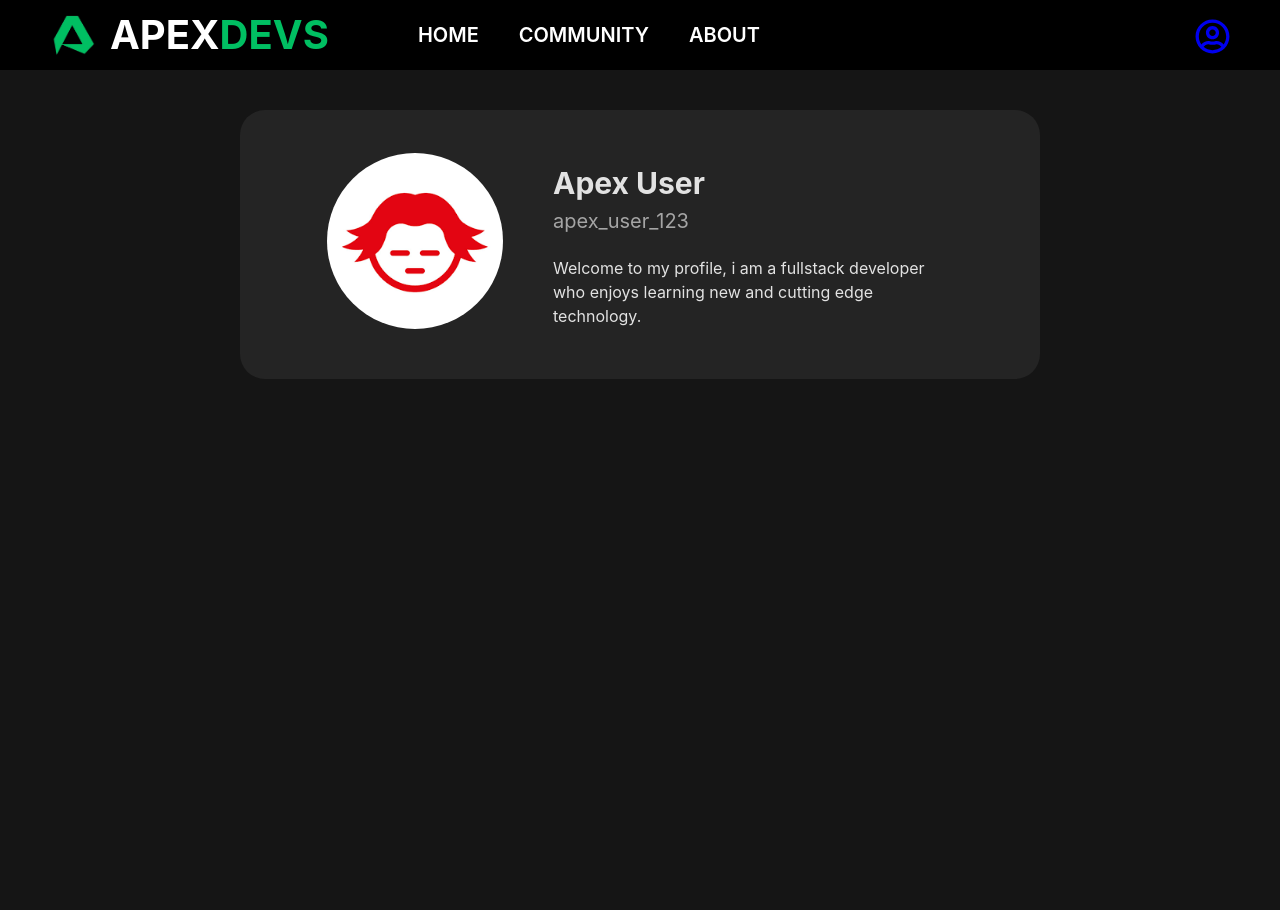
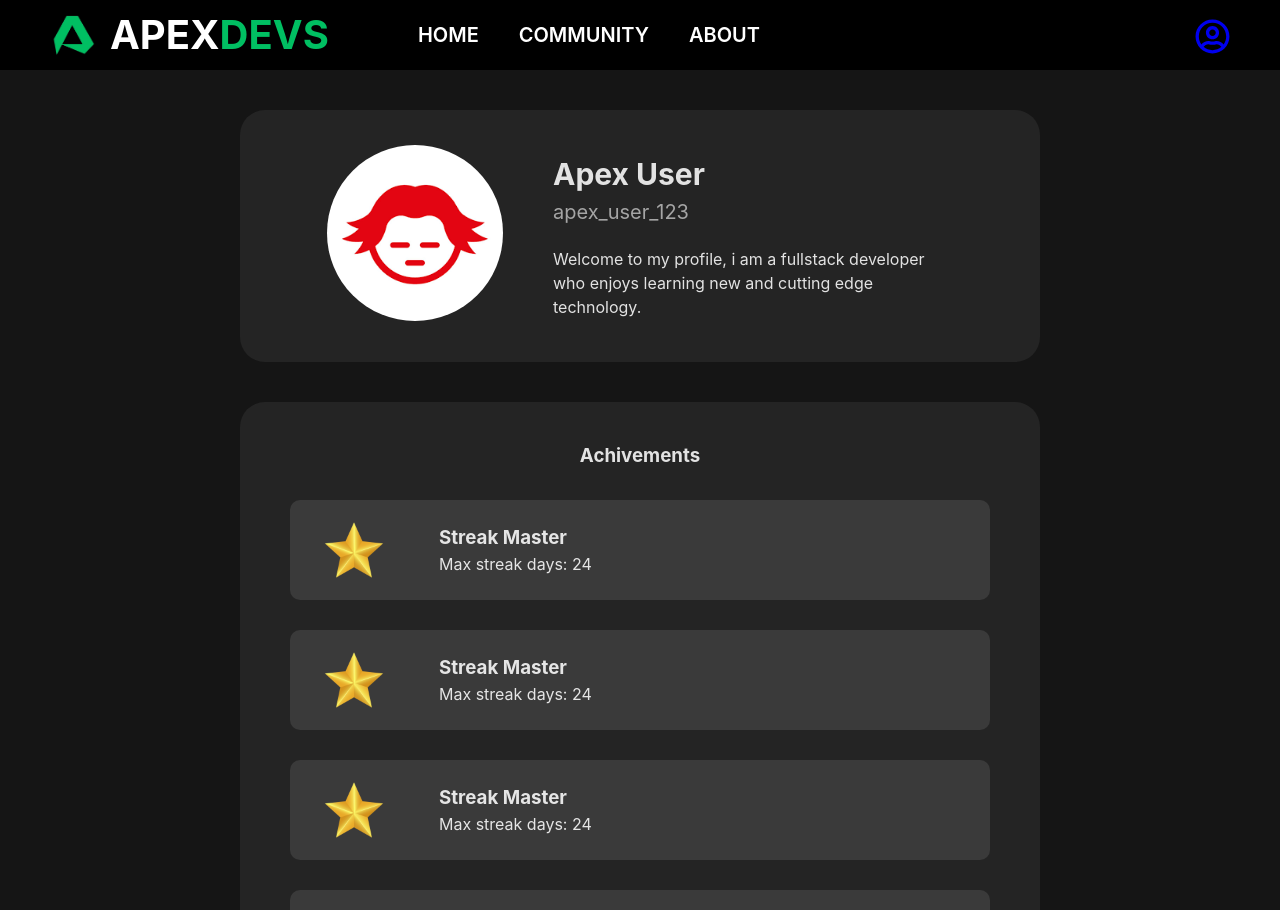
Before and after one commit to codinggita/apex_devs, a React (Vite) app in the folder client/: page /profile in a window 1280 px wide. Shown: the top 910 px of the page. Built offline with nearby package versions, Linux system fonts and the light colour scheme.

Commit message:
Added achivements

```diff
--- a/client/src/components/dashboard/Profile.jsx
+++ b/client/src/components/dashboard/Profile.jsx
@@ -1,9 +1,11 @@
 import React from 'react'
 import '../styles/Profile.css'
+import AchivementTab from '../microComponent/AchivementTab'
 import profileImage from "../../assets/images.png"
 
 const profileName = "Apex User"
 const profileUsername = "apex_user_123"
+
 
 function Profile() {
   return (
@@ -31,6 +33,16 @@ function Profile() {
 
         </div>
 
+        <div className='profile-achivement-container'>
+          <div className='profile-achivement-text'>
+            <h3>Achivements</h3>
+          </div>
+          <AchivementTab/>
+          <AchivementTab/>
+          <AchivementTab/>
+          <AchivementTab/>
+        </div>
+
       </div>
     </div>
   )
--- /dev/null
+++ b/client/src/components/microComponent/AchivementTab.jsx
@@ -0,0 +1,26 @@
+import React from 'react'
+import '../styles/AchivementTab.css'
+import Star from '../../assets/star.png'
+
+function AchivementTab() {
+  return (
+    <div>
+        <div className='achivement-container'>
+            <div className='achivemnet-logo'>
+                <img src={Star} alt="IMG" />
+            </div>
+            <div className='achivement-text-container'>
+                <div className='achivement-title'>
+                    <h3>Streak Master</h3>
+                </div>
+                <div className='achivement-desc'>
+                    <p>Max streak days: 24</p>
+                </div>
+            </div>
+
+        </div>
+    </div>
+  )
+}
+
+export default AchivementTab
--- /dev/null
+++ b/client/src/components/styles/AchivementTab.css
@@ -0,0 +1,28 @@
+.achivement-container{
+    /* border: 2px solid white; */
+    background-color: rgb(58, 58, 58);
+    width: 700px;
+    height: 100px;
+    display: flex;
+    border-radius: 10px;
+}
+
+.achivement-text-container{
+    /* border: 2px solid rgb(255, 69, 69); */
+    margin-left: 5%;
+    display: flex;
+    flex-direction: column;
+    justify-content: center;
+}
+
+.achivemnet-logo{
+    /* border: 2px solid white; */
+    margin-left: 2%;
+    width: 100px;
+}
+
+.achivemnet-logo img{
+    height: 100%;
+    width: 100%;
+    padding: 20px;
+}
--- a/client/src/components/styles/Profile.css
+++ b/client/src/components/styles/Profile.css
@@ -90,26 +90,18 @@
     .profile-card-bio {
         font-size: 12px;
     }
+}
 
-
-}@media only screen and (max-width: 768px) {
-    .profile-card {
-        width: 90%;
-    }
-
-    .profile-card-pic img {
-        max-width: 120px;
-    }
-
-    .profile-card-name {
-        font-size: 20px;
-    }
-
-    .profile-card-username {
-        font-size: 14px;
-    }
-
-    .profile-card-bio {
-        font-size: 12px;
-    }
+.profile-achivement-container{
+    width: 90%;
+    max-width: 800px;
+    /* height: 60%; */
+    background-color: rgb(36, 36, 36);
+    border-radius: 25px;
+    display: flex;
+    flex-direction: column;
+    align-items: center;
+    padding: 40px;
+    gap: 30px;
+    /* justify-content: center; */
 }
```
Also changed, not shown: client/src/assets/star.png (added).
